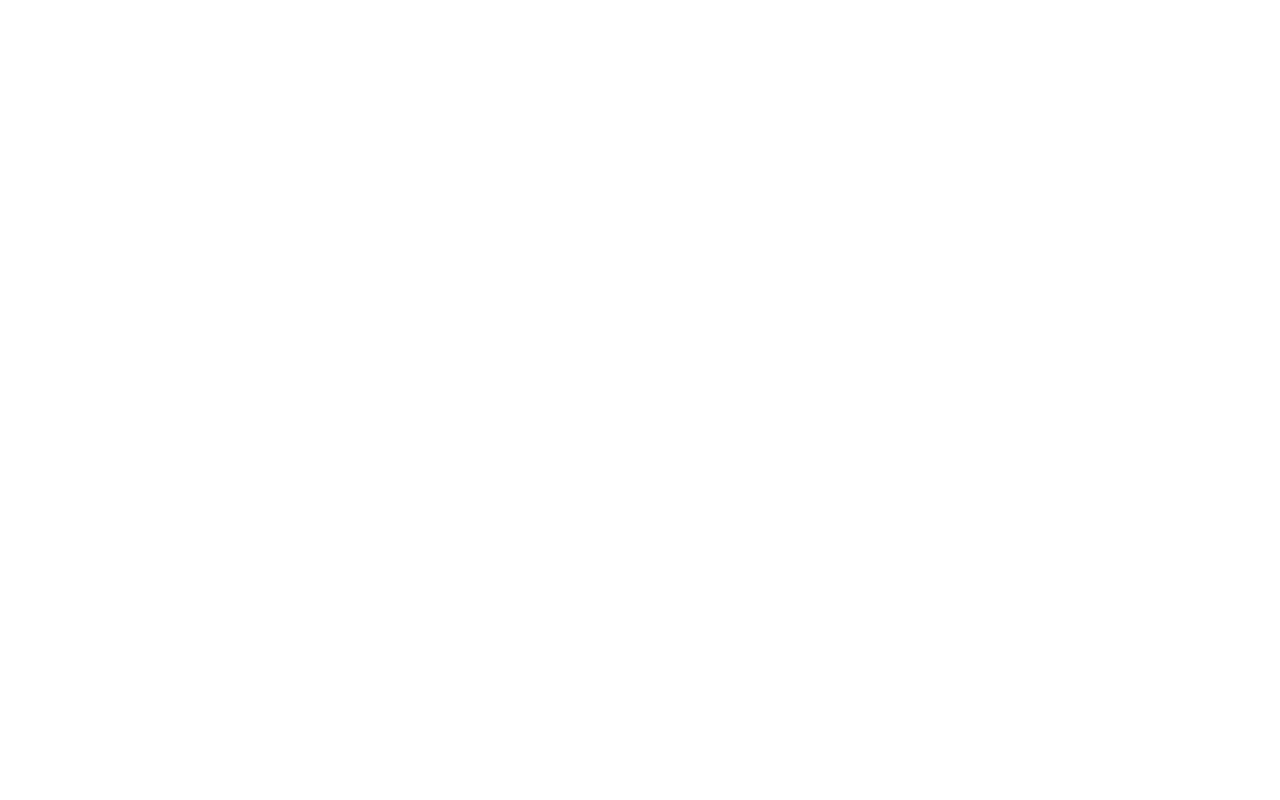
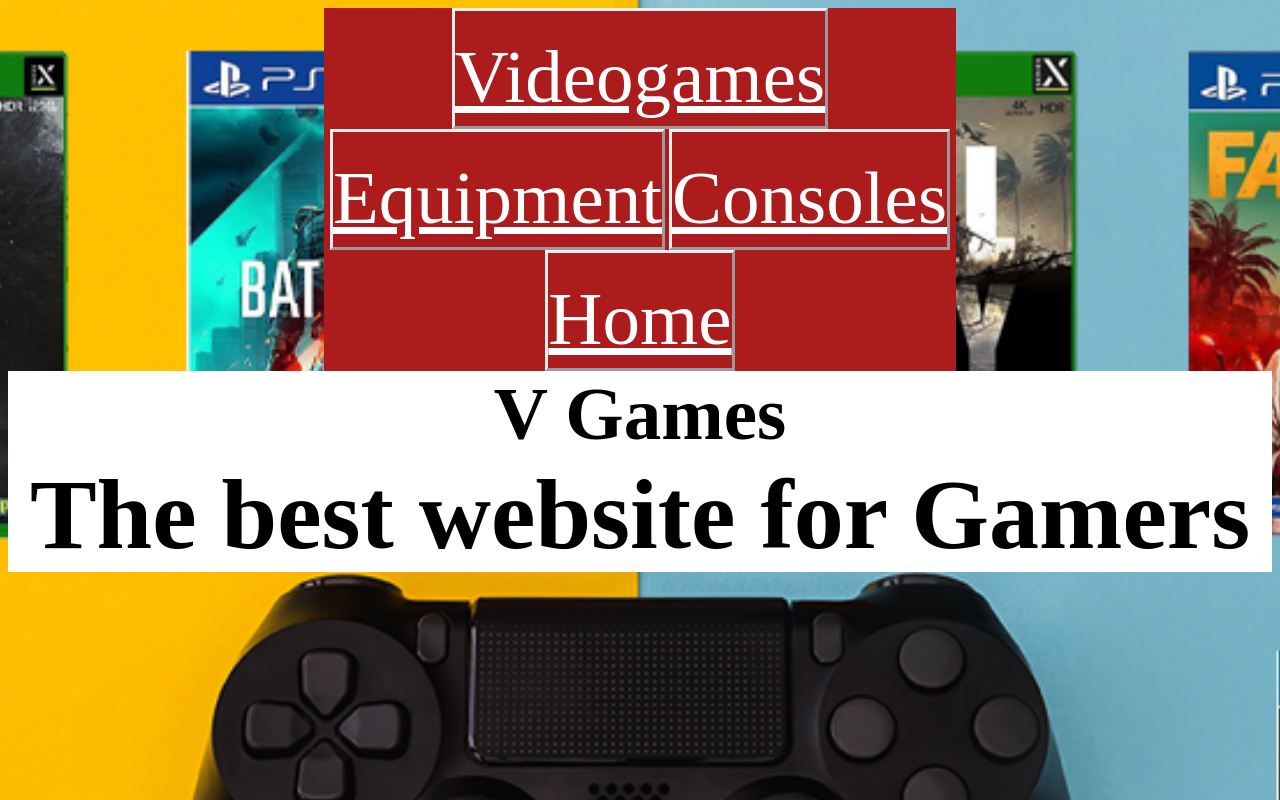
Before and after one commit to AlanLogan4/Store-Site, a plain HTML site: page index.html in a window 1280 px wide. Shown: the top 800 px of the page. Drawn offline with Linux system fonts and the light colour scheme.

Commit message:
day 1 of work

```diff
--- a/index.html
+++ b/index.html
@@ -5,6 +5,22 @@
         <title>V Games</title>
     </head>
     <body class="home">
+        <ul class="navi">
+            <li class="videogames1"><a href="videogames.html">Videogames</a></li>
+            <li class="equiptment1"><a href="merch.html">Equipment</a></li>
+            <li class="consoles1"><a href="consoles.html">Consoles</a></li>
+            <li class="home1"><a href="index.html">Home</a></li>
+        </ul>
+        <h1 class="title">V Games</h1>
+        <h1 class="phrase">The best website for Gamers </h1>
+
+
+        <article><p>Any questions/problems?</p>
+            <p>contact us!</p>
+            <p>customer services: (123)456-7890</p></article>
+
+
+
 
     </body>
 </html>
--- a/style.css
+++ b/style.css
@@ -0,0 +1,98 @@
+.home{
+    background-image: url(images/PictureOfVideogames.png);
+    background-repeat: no-repeat;
+    background-size: 3000px;
+    background-position-x: center;
+
+
+}
+.videogames{
+
+}
+.merch{
+
+}
+.console{
+
+}
+
+.navi{
+    padding-left: 0;
+    list-style: none;
+    width: 50%;
+    margin: auto;
+    text-align: center;
+    background-color: rgb(173, 28, 28);
+
+
+
+}
+
+.navi li{
+    display: inline-block;
+    border: 3px outset;
+    font-size: 100px;
+
+
+}
+
+.navi li a{
+
+    color: white;
+    font-size: 50px;
+    font-size: 75px;
+
+
+}
+
+.consoles1:hover{
+    background-image: url(images/PictureOfGameConsoles.webp);
+    background-repeat: no-repeat;
+    background-size: cover;
+    background-position: center;
+
+}
+
+.home1:hover{
+    background-image: url(images/PictureOfHome.jfif);
+    background-repeat: no-repeat;
+    background-size: cover;
+    background-position: center;
+
+}
+
+.equiptment1:hover{
+    background-image: url(images/PictureOfGamerEquipment.jfif);
+    background-repeat: no-repeat;
+    background-size: cover;
+    background-position: center;
+}
+
+.videogames1:hover{
+    background-image: url(images/pictureOfVideogames2.jpg);
+    background-repeat: no-repeat;
+    background-size: cover;
+    background-position: center;
+
+}
+
+
+article{
+    border-width: thick;
+    border-bottom: black;
+    background-color: white;
+    margin-top: 975px;
+}
+
+.title{
+    text-align: center;
+    background-color: white;
+    font-size: 75px;
+    margin: auto;
+}
+.phrase{
+    text-align: center;
+    background-color: white;
+    font-size: 100px;
+    margin: auto;
+}
```
Also changed, not shown: consoles.html (+6 -0 lines), merch.html (+6 -0 lines), videogames.html (+9 -2 lines), images/PictureOfGameConsoles.webp (added), images/PictureOfGamerEquipment.jfif (added), images/PictureOfHome.jfif (added), images/PictureOfVideogames.png (added), images/pictureOfVideogames2.jpg (added).
